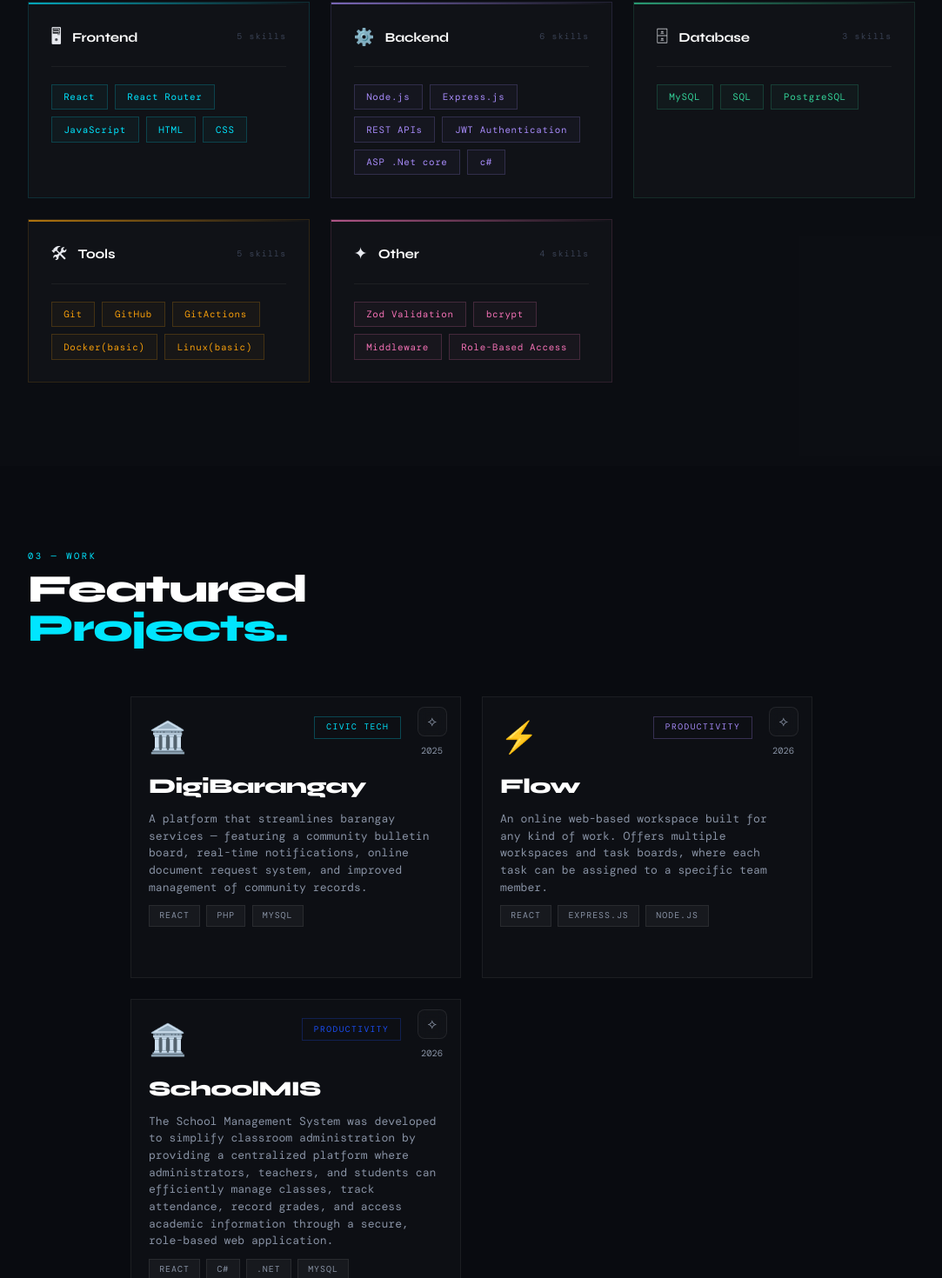
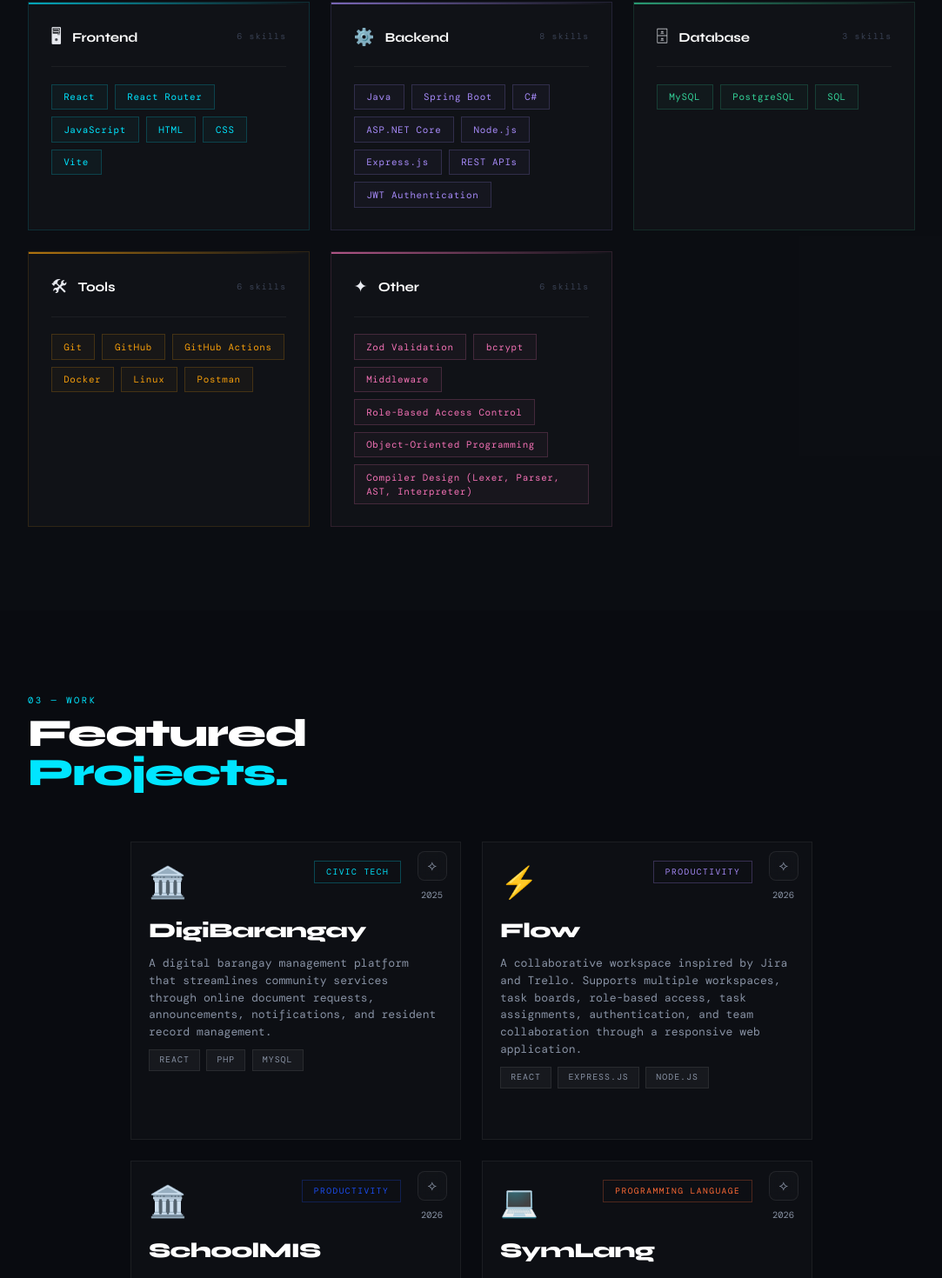
Before and after one commit to SyJared/symmon-portfolio, a React (Vite) app: page / in a window 1280 px wide. Shown: the part 1000-2470 px from the top of the page at 87% size, without its empty margins (98-1181 px from the left). Built offline with nearby package versions, Linux system fonts and the light colour scheme; a web font is replaced by a local one.

Commit message:
update information and project

```diff
--- a/src/Portfolio.jsx
+++ b/src/Portfolio.jsx
@@ -13,31 +13,65 @@ const SKILL_GROUPS = [
     group: "Frontend",
     color: "#00e5ff",
     icon: "🖥",
-    skills: ["React", "React Router", "JavaScript", "HTML", "CSS"],
+    skills: [
+      "React",
+      "React Router",
+      "JavaScript",
+      "HTML",
+      "CSS",
+      "Vite"
+    ],
   },
   {
     group: "Backend",
     color: "#a78bfa",
     icon: "⚙️",
-    skills: ["Node.js", "Express.js", "REST APIs", "JWT Authentication", "ASP .Net core", "c#"],
+    skills: [
+      "Java",
+      "Spring Boot",
+      "C#",
+      "ASP.NET Core",
+      "Node.js",
+      "Express.js",
+      "REST APIs",
+      "JWT Authentication"
+    ],
   },
   {
     group: "Database",
     color: "#34d399",
     icon: "🗄",
-    skills: ["MySQL", "SQL", "PostgreSQL"],
+    skills: [
+      "MySQL",
+      "PostgreSQL",
+      "SQL"
+    ],
   },
   {
     group: "Tools",
     color: "#f59e0b",
     icon: "🛠",
-    skills: ["Git", "GitHub","GitActions", "Docker(basic)", "Linux(basic)"],
+    skills: [
+      "Git",
+      "GitHub",
+      "GitHub Actions",
+      "Docker",
+      "Linux",
+      "Postman"
+    ],
   },
   {
     group: "Other",
     color: "#f472b6",
     icon: "✦",
-    skills: ["Zod Validation", "bcrypt", "Middleware", "Role-Based Access"],
+    skills: [
+      "Zod Validation",
+      "bcrypt",
+      "Middleware",
+      "Role-Based Access Control",
+      "Object-Oriented Programming",
+      "Compiler Design (Lexer, Parser, AST, Interpreter)"
+    ],
   },
 ];
 
@@ -46,7 +80,8 @@ const PROJECTS = [
     title: "DigiBarangay",
     tag: "Civic Tech",
     year: "2025",
-    description: "A platform that streamlines barangay services — featuring a community bulletin board, real-time notifications, online document request system, and improved management of community records.",
+    description:
+  "A digital barangay management platform that streamlines community services through online document requests, announcements, notifications, and resident record management.",
     stack: ["React", "PHP", "MySQL"],
     color: "#00e5ff",
     icon: "🏛️",
@@ -57,7 +92,8 @@ const PROJECTS = [
     title: "Flow",
     tag: "Productivity",
     year: "2026",
-    description: "An online web-based workspace built for any kind of work. Offers multiple workspaces and task boards, where each task can be assigned to a specific team member.",
+    description:
+  "A collaborative workspace inspired by Jira and Trello. Supports multiple workspaces, task boards, role-based access, task assignments, authentication, and team collaboration through a responsive web application.",
     stack: ["React", "Express.js", "Node.js"],
     color: "#a78bfa",
     icon: "⚡",
@@ -67,13 +103,29 @@ const PROJECTS = [
     title: "SchoolMIS",
     tag: "Productivity",
     year: "2026",
-    description: "The School Management System was developed to simplify classroom administration by providing a centralized platform where administrators, teachers, and students can efficiently manage classes, track attendance, record grades, and access academic information through a secure, role-based web application.",
+    description:
+  "A role-based School Management Information System that enables administrators and teachers to manage classrooms, students, attendance, and grades through a centralized web application built with ASP.NET Core and React.",
     stack: ["React", "C#",".Net", "MySQL"],
     color: "#1B4EF5",
     icon: "🏛️",
     github: "https://github.com/SyJared/SchoolMIS"
 
-  },
+  },{
+  title: "SymLang",
+  tag: "Programming Language",
+  year: "2026",
+  description:
+    "A custom interpreted programming language built in Java featuring a lexer, recursive-descent parser, Abstract Syntax Tree (AST), and interpreter. Integrated with a Spring Boot REST API and deployed backend, allowing users to execute SymLang code directly from my portfolio. You can see the live demo below ↓",
+  stack: [
+    "Java",
+    "Spring Boot",
+    "Docker",
+    "REST API"
+  ],
+  color: "#ff6b35",
+  icon: "💻",
+  github: "https://github.com/SyJared/symlang-api"
+},
 ];
 
 function useInView(threshold = 0.15) {
```
